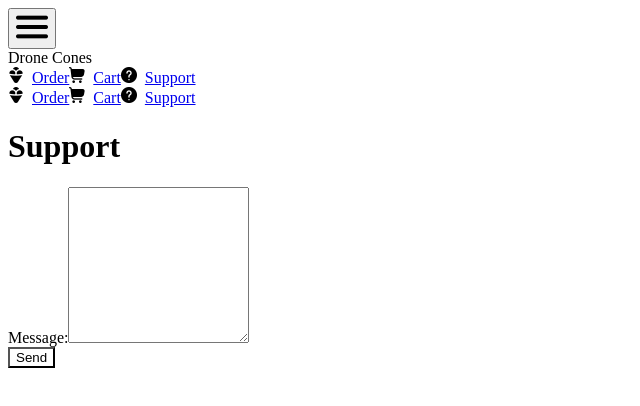
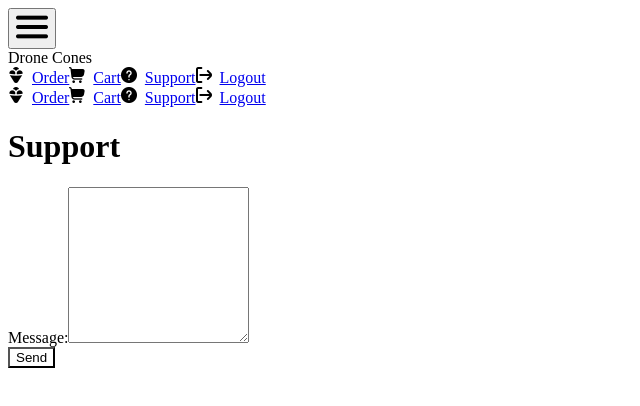
Before and after one commit to Treyson-Grange/DroneCones, a Nuxt app in the folder dronecones-app/: page /support in a window 1280 px wide. Shown: the top 406 px of the page, without its empty margins (0-640 px from the left). Built offline with nearby package versions, Linux system fonts and the light colour scheme.

Commit message:
created a 'working' logout button

```diff
--- a/dronecones-app/assets/navbar.css
+++ b/dronecones-app/assets/navbar.css
@@ -75,7 +75,7 @@
     width: 300px;
     bottom: 0px;
     top:64px;
-    background-color: var(--primary-color);
+    background-color: var(--secondary-color-var);
     box-shadow: 0 3px 6px rgba(0,0,0,0.16), 0 3px 6px rgba(0,0,0,0.23);
     transition: all 0.3s cubic-bezier(.25,.8,.25,1);
 }
@@ -106,7 +106,7 @@ a:hover img{
 
 
 
-@media screen and (max-width: 675px){
+@media screen and (max-width: 765px){
     .links{
         display: none;
     }
@@ -114,7 +114,7 @@ a:hover img{
         justify-content: flex-start;
     }
 }
-@media screen and (min-width: 675px){
+@media screen and (min-width: 766px){
     .menu-button{
         display: none;
     }
--- a/dronecones-app/components/Navbar.vue
+++ b/dronecones-app/components/Navbar.vue
@@ -9,10 +9,18 @@
         </div>
         <div class = "links">
             <slot />
+            <a href = "/">
+              <img src = "./../assets/exit.png" class = "invert" width = "16">
+              <span style = "padding-left: 8px;">Logout</span>
+            </a>
         </div>
     </nav>
     <div class = "menu-bar" :class="{'open' : isopen}">
         <slot />
+        <a href = "/">
+              <img src = "./../assets/exit.png" class = "invert" width = "16">
+              <span style = "padding-left: 8px;">Logout</span>
+        </a>
     </div>
 </template>
 
```
Also changed, not shown: dronecones-app/assets/exit.png (added).
